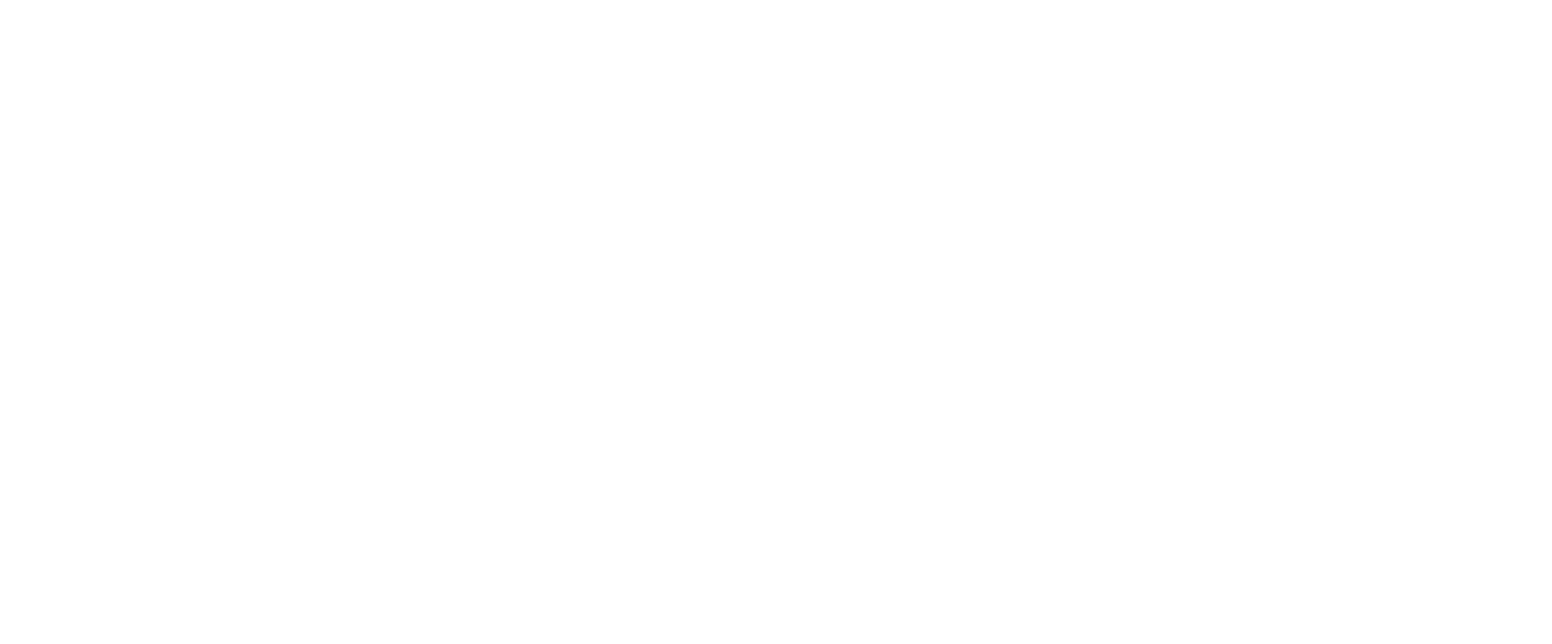
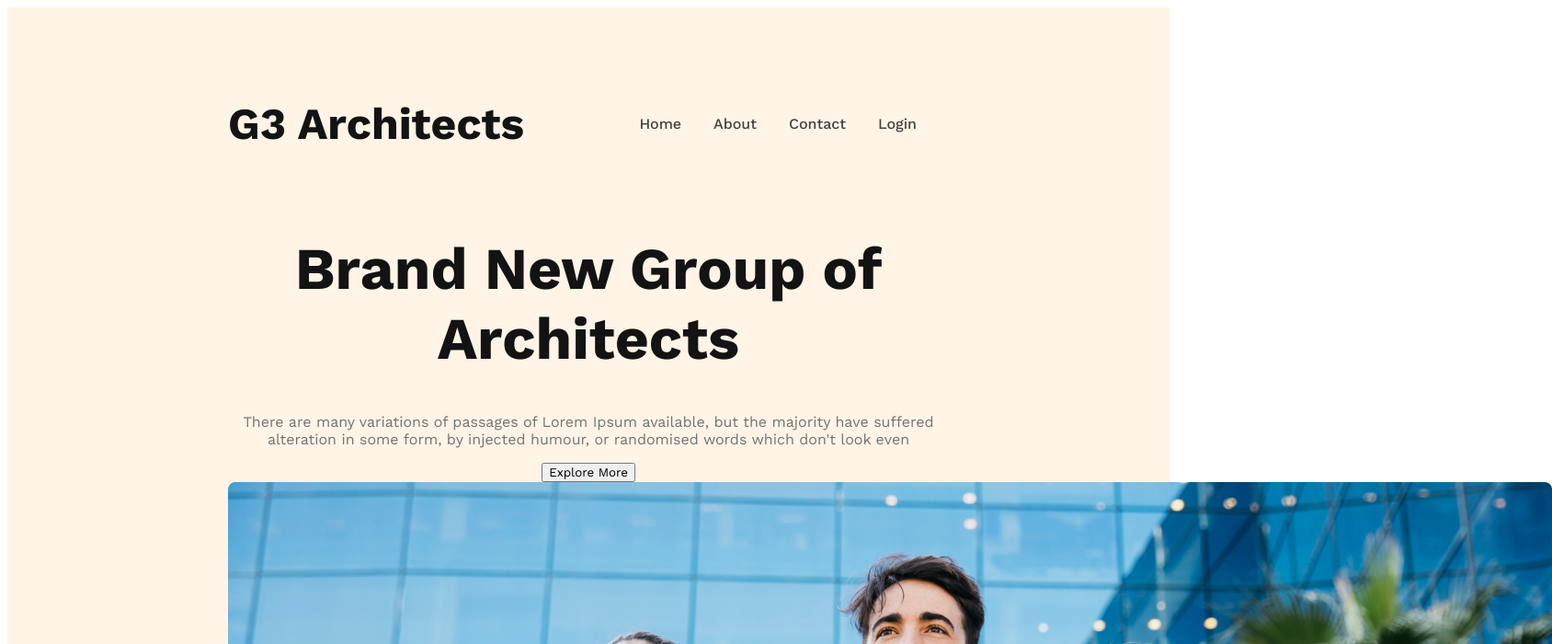
Before and after one commit to Shajalal27/g3-architect-website, a plain HTML site: page index.html in a window 1280 px wide. Shown: the top 700 px of the page at 92% size, 1688 px wide, since content can reach past the window. Drawn offline with nearby package versions, Linux system fonts and the light colour scheme.

Commit message:
banner content added

```diff
--- a/index.html
+++ b/index.html
@@ -4,8 +4,35 @@
     <meta charset="UTF-8">
     <meta name="viewport" content="width=device-width, initial-scale=1.0">
     <title>Document</title>
+    <link rel="stylesheet" href="styles/style.css">
 </head>
 <body>
+    <header>
+        <nav>
+            <h3 class="nav-title">G3 Architects</h3>
+            <ul>
+                <li><a href="">Home</a></li>
+                <li><a href="">About</a></li>
+                <li><a href="">Contact</a></li>
+                <li><a href="">Login</a></li>
+            </ul>
+        </nav>
+        <div class="banner">
+            <div class="banner-content">
+                <h1 class="banner-title">Brand New Group of Architects</h1>
+                <p class="banner-description">
+                    There are many variations of passages of Lorem Ipsum available, but the majority have suffered alteration in some form, by injected humour, or randomised words which don't look even
+                </p>
+            <button class="btn-primary" >Explore More</button>
+            </div>
+            <img src="images/banner.png" alt="">
+        </div>
+    </header>
+    <main>
 
+    </main>
+    <footer>
+
+    </footer>
 </body>
 </html>
--- a/styles/style.css
+++ b/styles/style.css
@@ -4,3 +4,50 @@
   *{
     font-family: 'Work Sans', sans-serif;
   }
+header{
+    background: rgba(255, 144, 14, 0.10);
+    padding: 50px 240px;
+}
+nav{
+    display: flex;
+    justify-content: space-between;
+    align-items: center;
+}
+.nav-title{
+    font-size: 3rem;
+    color: #131313;
+    font-weight: 700;
+}
+nav > ul{
+    display: flex;
+
+}
+nav ul li{
+    margin-right: 35px;
+    list-style: none;
+    font-size: 1rem;
+    font-weight: 500;
+
+}
+nav ul li a{
+    text-decoration: none;
+    color:#424242;
+
+}
+
+/* Banner Related styles */
+.banner-content{
+    max-width: 850px;
+    text-align: center;
+    margin: 0 auto;
+}
+.banner-title{
+    font-size: 4rem;
+    font-weight: 700;
+    color: #131313;
+}
+.banner-description{
+    color: #727272;
+
+
+}
```
